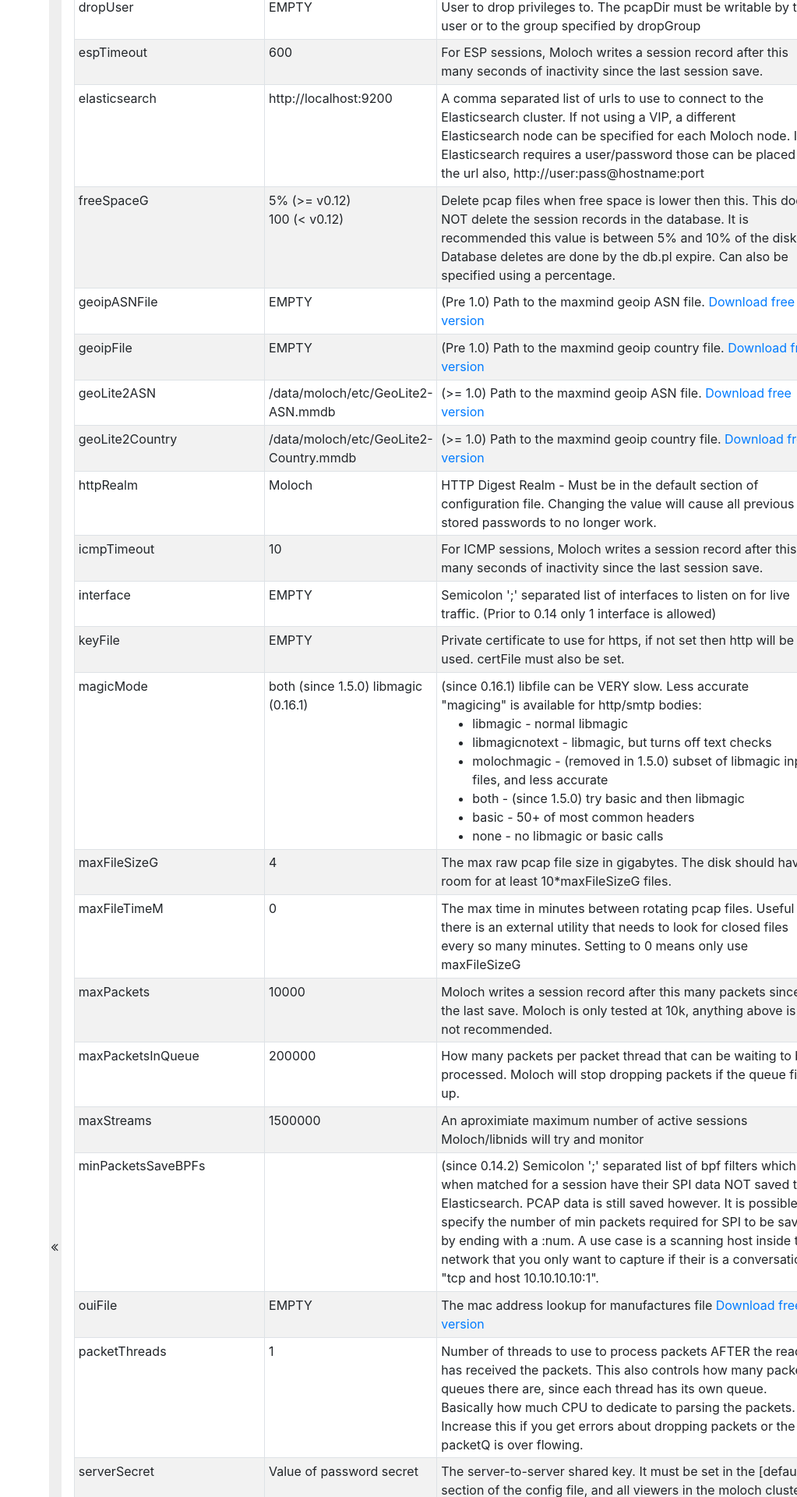
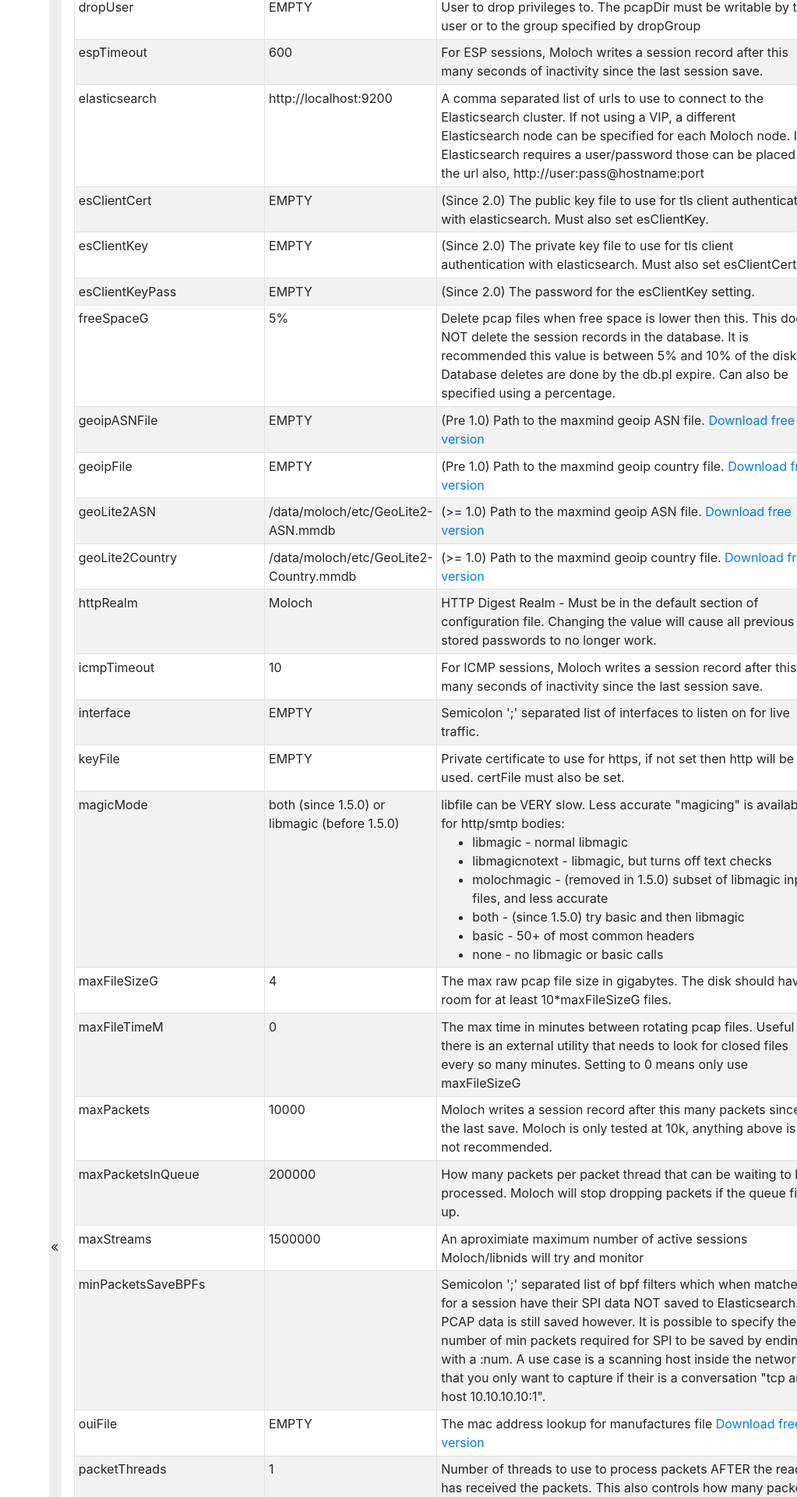
Before and after one commit to aol/molochweb, a Jekyll site: the page built from settings.html, in a window 1280 px wide. Shown: the part 937-2857 px from the top of the page at 78% size, without its empty margins (257-1280 px from the left). Built offline with Jekyll 4.4.1, drawn with Linux system fonts in a browser that asks for light colours; some of the changed text lies outside the part shown.

Commit message:
Add new 2.0 settings

```diff
--- a/settings.html
+++ b/settings.html
@@ -392,6 +392,27 @@
             </td>
           </tr>
           <tr>
+            <td id="esclientcert">esClientCert<span class="fa fa-link small copy-link cursor-copy" onclick="copyLink(this, 'settings')"></span></td>
+            <td>EMPTY</td>
+            <td>
+              (Since 2.0) The public key file to use for tls client authentication with elasticsearch.  Must also set esClientKey.
+            </td>
+          </tr>
+          <tr>
+            <td id="esclientkey">esClientKey<span class="fa fa-link small copy-link cursor-copy" onclick="copyLink(this, 'settings')"></span></td>
+            <td>EMPTY</td>
+            <td>
+              (Since 2.0) The private key file to use for tls client authentication with elasticsearch.  Must also set esClientCert.
+            </td>
+          </tr>
+          <tr>
+            <td id="esclientkey">esClientKeyPass<span class="fa fa-link small copy-link cursor-copy" onclick="copyLink(this, 'settings')"></span></td>
+            <td>EMPTY</td>
+            <td>
+              (Since 2.0) The password for the esClientKey setting.
+            </td>
+          </tr>
+          <tr>
             <td id="freespaceg">
               freeSpaceG
               <span class="fa fa-link small copy-link cursor-copy"
@@ -399,7 +420,7 @@
               </span>
             </td>
             <td>
-              5% (&gt;= v0.12)<br>100 (&lt; v0.12)
+              5%
             </td>
             <td>
               Delete pcap files when free space is lower then this. This does
@@ -519,8 +540,7 @@
               EMPTY
             </td>
             <td>
-              Semicolon ';' separated list of interfaces to listen on for live
-              traffic. (Prior to 0.14 only 1 interface is allowed)
+              Semicolon ';' separated list of interfaces to listen on for live traffic.
             </td>
           </tr>
           <tr>
@@ -539,18 +559,12 @@
             </td>
           </tr>
           <tr>
-            <td id="magicmode">
-              magicMode
-              <span class="fa fa-link small copy-link cursor-copy"
-                onclick="copyLink(this, 'settings')">
-              </span>
-            </td>
-            <td>
-              both (since 1.5.0) libmagic (0.16.1)
-            </td>
-            <td>
-              (since 0.16.1) libfile can be VERY slow. Less accurate "magicing"
-              is available for http/smtp bodies:
+            <td id="magicmode">magicMode<span class="fa fa-link small copy-link cursor-copy" onclick="copyLink(this, 'settings')"></span></td>
+            <td>
+              both (since 1.5.0) or libmagic (before 1.5.0)
+            </td>
+            <td>
+              libfile can be VERY slow. Less accurate "magicing" is available for http/smtp bodies:
               <ul class="mb-0">
                 <li>libmagic - normal libmagic</li>
                 <li>libmagicnotext - libmagic, but turns off text checks</li>
@@ -650,7 +664,7 @@
               &nbsp;
             </td>
             <td>
-              (since 0.14.2) Semicolon ';' separated list of bpf filters which
+              Semicolon ';' separated list of bpf filters which
               when matched for a session have their SPI data NOT saved to
               Elasticsearch. PCAP data is still saved however. It is possible
               to specify the number of min packets required for SPI to be saved
@@ -702,13 +716,13 @@
               </span>
             </td>
             <td>
-              Value of password secret
+              Value of passwordSecret
             </td>
             <td>
               The server-to-server shared key. It must be set in the [default]
               section of the config file, and all viewers in the moloch cluster
               must have the same value. It can be, and should be changed
-              periodically. Since 0.18.3.
+              periodically.
             </td>
           </tr>
           <tr>
@@ -722,16 +736,11 @@
               EMPTY
             </td>
             <td>
-              Server-to-server and password hash secret - Must be in [default]
-              section of the config file, and all viewers in the moloch cluster
-              must have the same value. Since elasticsearch is wide open by
-              default, we encrypt the stored password hashes with this so a
-              malicious person can't insert a working new account. It is also
-              used for secure server-to-server communication if serverSecret is
-              not set, if using 0.18.3 or later please set serverSecret also to
-              a different value. Don't set if you do not want user
-              authentication. Changing the value will make all previously
-              stored passwords no longer work.
+              Password hash secret - Must be in [default] section of the config file, and all viewers in the moloch cluster must have the same value.
+              Since elasticsearch is wide open by default, we encrypt the stored password hashes with this so a malicious person can't insert a working new account.
+              It is also used for secure server-to-server communication if serverSecret is not set a different value.
+              Don't set if you do not want user authentication.
+              Changing the value will make all previously stored passwords no longer work.
             </td>
           </tr>
           <tr>
@@ -880,7 +889,7 @@
               EMPTY
             </td>
             <td>
-              (Since 0.14.2) When set, this strftime template is appended to
+              When set, this strftime template is appended to
               pcapDir and allows multiple directories to be created based on
               time.
             </td>
@@ -1346,6 +1355,15 @@
             </td>
           </tr>
           <tr>
+            <td id="catrustfile">caTrustFile<span class="fa fa-link small copy-link cursor-copy"onclick="copyLink(this, 'settings')"></span></td>
+            <td>
+              Empty
+            </td>
+            <td>
+              Optional file with PEM encoded certificates to use when validating certs.
+            </td>
+          </tr>
+          <tr>
             <td id="compresses">
               compressES
               <span class="fa fa-link small copy-link cursor-copy"
@@ -1388,6 +1406,14 @@
             </td>
             <td>
               Number of seconds before we force a flush to Elasticsearch
+            </td>
+          </tr>
+          <tr><td id="enablepacketlen">enablePacketLen<span class="fa fa-link small copy-link cursor-copy" onclick="copyLink(this, 'settings')"></span></td>
+            <td>
+              FALSE (2.0 and later), TRUE (before 2.0)
+            </td>
+            <td>
+              (Since 2.0) Index all the packet lengths in elasticsearch
             </td>
           </tr>
           <tr>
@@ -1519,6 +1545,14 @@
               node is considered local.
             </td>
           </tr>
+          <tr><td id="ja3strings">ja3Strings<span class="fa fa-link small copy-link cursor-copy" onclick="copyLink(this, 'settings')"></span></td>
+            <td>
+              FALSE
+            </td>
+            <td>
+              (Since 2.0) Index the raw JA3 strings before hashing them
+            </td>
+          </tr>
           <tr>
             <td id="maxesconns">
               maxESConns
@@ -1618,7 +1651,7 @@
               libpcap
             </td>
             <td>
-              Specify how packets are read from network cards (since 0.14.0):
+              Specify how packets are read from network cards:
               <ul class="mb-0">
                 <li>
                   libpcap = Use libpcap
@@ -1631,12 +1664,10 @@
                   daq = Use daq, requires rootPlugins=reader-daq.so
                 </li>
                 <li>
-                  snf = Use Myricom snf, requires rootPlugins=reader-snf.so,
-                  Since 0.15.1
+                  snf = Use Myricom snf, requires rootPlugins=reader-snf.so
                 </li>
                 <li>
-                  tpacketv3 = Use linux tpacketv3 (afpacket) interface,
-                  Since 0.16.1
+                  tpacketv3 = Use linux tpacketv3 (afpacket) interface
                 </li>
               </ul>
             </td>
@@ -1755,7 +1786,7 @@
               16384
             </td>
             <td>
-              (Since 0.18.2) The maximum size of a packet Moloch will read off
+              The maximum size of a packet Moloch will read off
               the interface. This can be changed to fix the "Moloch requires
               full packet captures" error. It is recommend that instead of
               changing this value that all the card "offline" features are
@@ -1838,6 +1869,14 @@
               (Since 1.5.0) Always query all indices instead of trying to
               calculate which ones. Use this if searching across that use
               different rotateIndex values.
+            </td>
+          </tr>
+          <tr><td id="uploadfilesizelimit">uploadFileSizeLimit<span class="fa fa-link small copy-link cursor-copy" onclick="copyLink(this, 'settings')"></span></td>
+            <td>
+              EMPTY
+            </td>
+            <td>
+              (Since 2.0) If set, the max size of pcap files that can be uploaded from the UI
             </td>
           </tr>
         </tbody>
@@ -1898,6 +1937,14 @@
             <td>
               The number of threads used to read packets from each interface. These threads take the packets from the AF packet interface and place them into the packet queues.
             </td>
+          <tr><td id="tpacketv3clusterid">tpacketv3ClusterId<span class="fa fa-link small copy-link cursor-copy" onclick="copyLink(this, 'settings')"></span></td>
+            <td>
+              0
+            </td>
+            <td>
+              (Since 2.0) The cluster id for use with PACKET_FANOUT
+            </td>
+          </tr>
           </tr>
         </tbody>
       </table>
@@ -2116,18 +2163,28 @@
               The data ring size to use, 0 means use the SNF default
             </td>
           </tr>
-          <tr>
-            <td id="snfflags">
-              snfFlags
-              <span class="fa fa-link small copy-link cursor-copy"
-                onclick="copyLink(this, 'settings')">
-              </span>
-            </td>
+          <tr><td id="snfflags">snfFlags<span class="fa fa-link small copy-link cursor-copy" onclick="copyLink(this, 'settings')"></span></td>
             <td>
               -1
             </td>
             <td>
               Controls process-sharing (1), port aggregation (2), and packet duplication (3). (Default value uses SNF_FLAGS environment variable)
+            </td>
+          </tr>
+          <tr><td id="snfnumprocs">snfNumProcs<span class="fa fa-link small copy-link cursor-copy" onclick="copyLink(this, 'settings')"></span></td>
+            <td>
+              1
+            </td>
+            <td>
+              (Since 2.0) The numer of capture processes listening on the shared interface
+            </td>
+          </tr>
+          <tr><td id="snfprocnum">snfProcNum<span class="fa fa-link small copy-link cursor-copy" onclick="copyLink(this, 'settings')"></span></td>
+            <td>
+              0
+            </td>
+            <td>
+              (Since 2.0) Which capture process this is if using a shared interface
             </td>
           </tr>
         </tbody>
@@ -3219,7 +3274,7 @@
           onclick="copyLink(this, 'settings')">
         </span>
       </h2>
-      <p>(Since 0.16.1) This section allows you to specify ips or cidrs to drop
+      <p>This section allows you to specify ips or cidrs to drop
         from being processed. This is different from a bpf filter since the
         packets will actually reach moloch-capture (and counted) but won't be
         fully processed. However if you have many ranges/ips to drop it can be
@@ -3239,9 +3294,8 @@
         PCAP at Rest Encryption
       </h2>
       <p>
-        (Since version 0.17.0, 1.5.3 recommended) Moloch provides support for
-        PCAP at rest encodings. Two forms of encodings are presently
-        supported: "aes-256-ctr" and "xor-2048". Please note that xor-2048
+        Moloch provides support for PCAP at rest encodings. Two forms of encodings
+        are currently supported: "aes-256-ctr" and "xor-2048". Please note that xor-2048
         does not provide the same level of protection as aes-256-ctr.
       </p>
       <p>
@@ -3436,7 +3490,7 @@
         </span>
       </h2>
       <p>
-        Since 1.5 Moloch can enrich sessions with Suricata alerts. Suricata and
+        Moloch can enrich sessions with Suricata alerts. Suricata and
         Moloch must be running on the same machine and looking at the same
         traffic for the plugin to work. Sessions that have been enriched will
         have several new fields, all starting with suricata, and will be
@@ -3543,7 +3597,7 @@
         </span>
       </h1>
       <p>
-        Sample config items for max performance with 0.16.1 or higher. Most of
+        Sample config items for max performance. Most of
         the defaults are fine. Reading
         <a class="no-decoration"
           href="faq#why-am-i-dropping-packets">
```
Also changed, not shown: other parts of settings.html (+8 -11 lines), _wiki/esssl.md (+3 -0 lines).
